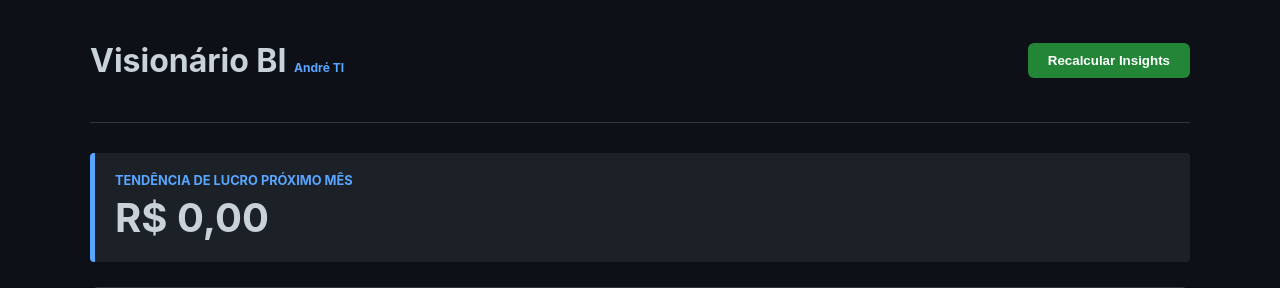
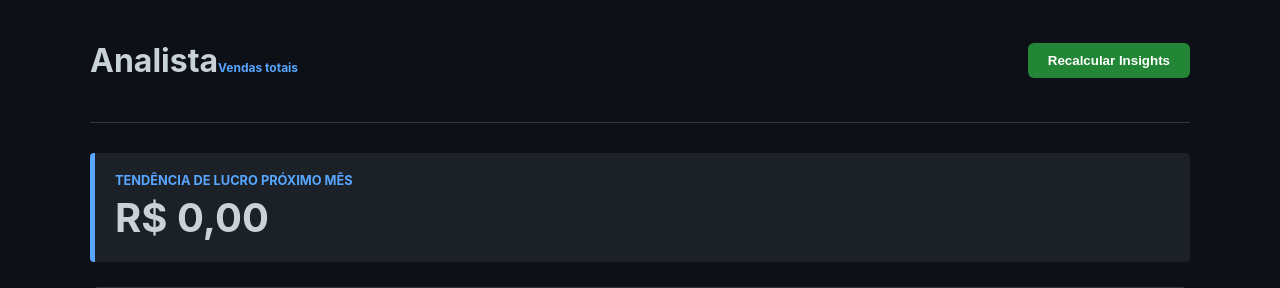
Before and after one commit to Acmsilva1/ML-PREDICAO, a FastAPI app: page / in a window 1280 px wide. Shown: the top 288 px of the page. Run offline with FastAPI, Linux system fonts and the light colour scheme.

Commit message:
Update visionario.html

```diff
--- a/templates/visionario.html
+++ b/templates/visionario.html
@@ -2,7 +2,7 @@
 <html lang="pt-br">
 <head>
     <meta charset="UTF-8">
-    <title>BI Visionário | Dark Mode</title>
+    <title>Analista</title>
     <style>
         :root { --bg: #0d1117; --surface: #161b22; --border: #30363d; --accent: #58a6ff; --green: #238636; }
         body { font-family: 'Inter', sans-serif; background: var(--bg); color: #c9d1d9; margin: 0; padding: 20px; }
@@ -24,7 +24,7 @@
 <body>
     <div class="container">
         <div class="header">
-            <h1>Visionário BI <small style="font-size: 12px; color: var(--accent);">André TI</small></h1>
+            <h1>Analista<small style="font-size: 12px; color: var(--accent);">Vendas totais</small></h1>
             <button class="btn" onclick="fetchData()">Recalcular Insights</button>
         </div>
 
```
